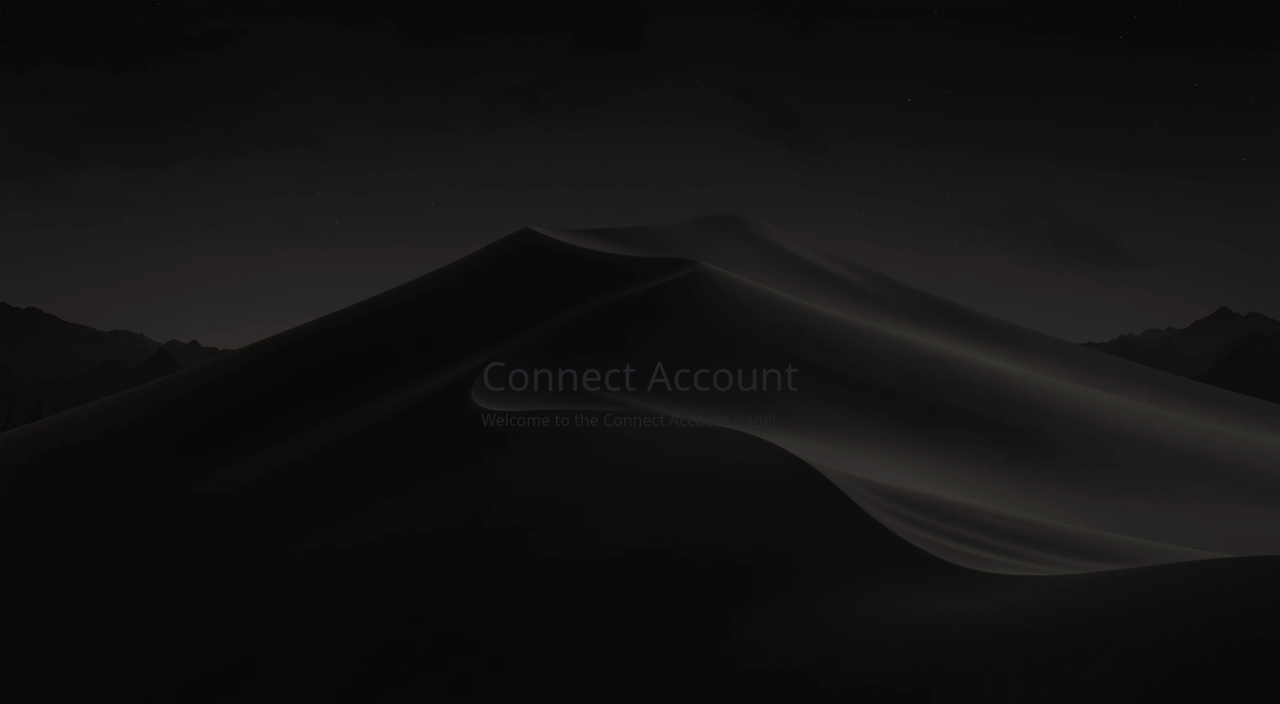
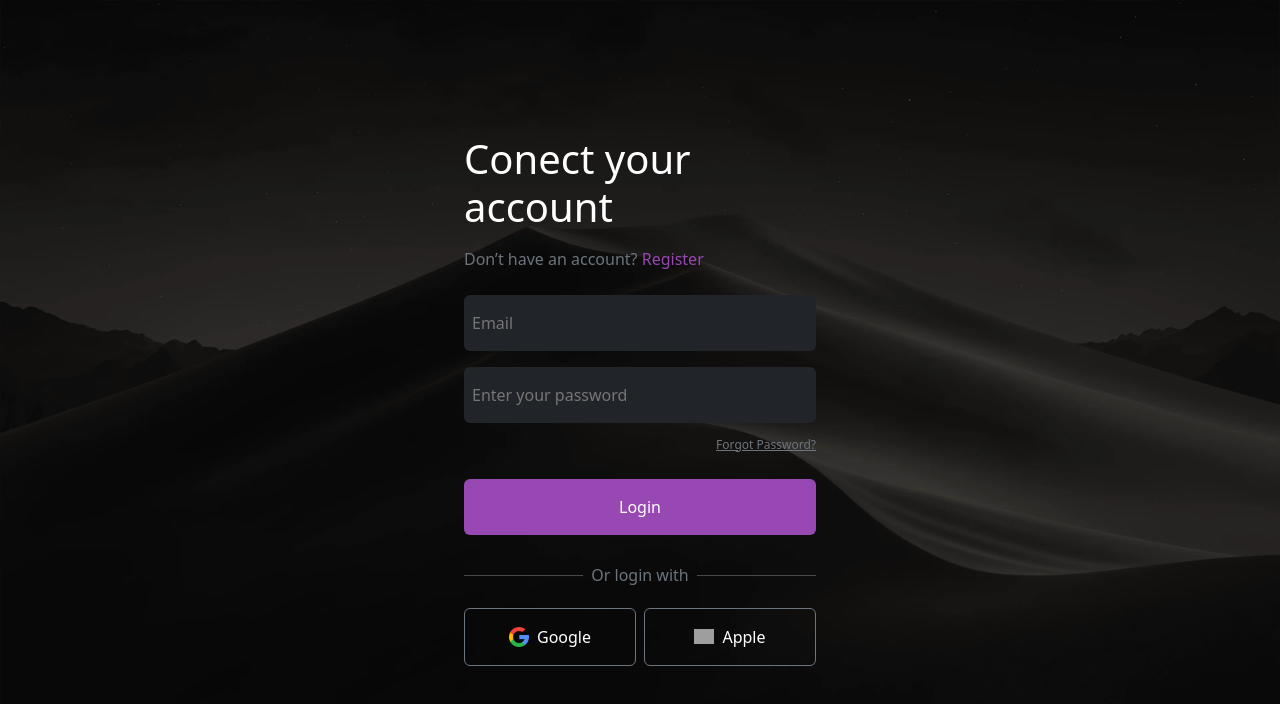
Before and after one commit to NEW-FINCASH/New-Fincash-Frontend, a React (Vite) app: page /connectaccount in a window 1280 px wide. Shown: the top 704 px of the page. Built offline with nearby package versions, Linux system fonts and the light colour scheme; grey boxes are pictures that could not be loaded.

Commit message:
feat: enhance Connect Account page with form validation and social login options

```diff
--- a/src/pages/ConnectAccount.tsx
+++ b/src/pages/ConnectAccount.tsx
@@ -1,9 +1,122 @@
+import React, { useState } from "react";
+
 export default function ConnectAccount() {
+  const [formData, setFormData] = useState({
+    email: "",
+    password: "",
+  });
 
-    return (
-        <div>
-        <h1>Connect Account</h1>
-        <p>Welcome to the Connect Account page!</p>
+  const [errors, setErrors] = useState<Partial<typeof formData>>({});
+
+  const handleChange = (e: React.ChangeEvent<HTMLInputElement>) => {
+    const { name, value } = e.target;
+    setFormData((prev) => ({ ...prev, [name]: value }));
+    setErrors((prev) => ({ ...prev, [name]: "" }));
+  };
+
+  const validate = () => {
+    const newErrors: Partial<typeof formData> = {};
+    if (!formData.email.trim()) {
+      newErrors.email = "Email is required.";
+    } else if (!/\S+@\S+\.\S+/.test(formData.email)) {
+      newErrors.email = "Invalid email format.";
+    }
+    if (!formData.password) newErrors.password = "Password is required.";
+
+    setErrors(newErrors);
+    return Object.keys(newErrors).length === 0;
+  };
+
+  const handleSubmit = (e: React.FormEvent<HTMLFormElement>) => {
+    e.preventDefault();
+    if (validate()) {
+      console.log("Login data:", formData);
+      // Lógica de login aqui
+    }
+  };
+
+  return (
+    <div className="d-flex flex-column justify-content-center align-items-center vh-100">
+      <form
+        onSubmit={handleSubmit}
+        className="p-4 text-white fw-regular"
+        style={{ width: "100%", maxWidth: "400px" }}
+        noValidate
+      >
+        <h1 className="mb-3 fw-light">Conect your account</h1>
+
+        <span className="d-block mb-4 text-secondary">
+          Don’t have an account?{" "}
+          <a href="./CreateAccount" style={{ color: "#9848B3", textDecoration: "none" }}>
+            Register
+          </a>
+        </span>
+
+        <div className="mb-3">
+          <input
+            name="email"
+            value={formData.email}
+            onChange={handleChange}
+            className={`bg-dark w-100 py-3 px-2 rounded border-0 text-white fw-light ${errors.email ? "border border-danger" : ""}`}
+            type="email"
+            placeholder="Email"
+          />
+          {errors.email && <small className="text-danger" style={{ fontSize: "10px" }}>{errors.email}</small>}
         </div>
-    );
+
+        <div className="mb-2">
+          <input
+            name="password"
+            value={formData.password}
+            onChange={handleChange}
+            className={`bg-dark w-100 py-3 px-2 rounded border-0 text-white fw-light ${errors.password ? "border border-danger" : ""}`}
+            type="password"
+            placeholder="Enter your password"
+          />
+          {errors.password && <small className="text-danger" style={{ fontSize: "10px" }}>{errors.password}</small>}
+        </div>
+
+        <div className="mb-4 text-end">
+          <a href="./ForgotPassword" className="text-secondary" style={{ fontSize: "12px" }}>
+            Forgot Password?
+          </a>
+        </div>
+
+        <button
+          type="submit"
+          className="btn btn-primary w-100 py-3 mb-4"
+          style={{ backgroundColor: "#9848B3", border: "none" }}
+        >
+          Login
+        </button>
+
+        <div className="d-flex align-items-center mb-3 gap-2">
+          <hr className="flex-grow-1" />
+          <span className="text-secondary">Or login with</span>
+          <hr className="flex-grow-1" />
+        </div>
+
+        <div className="row gx-2">
+          <div className="col-6">
+            <button
+              type="button"
+              className="w-100 text-center bg-transparent border border-secondary py-3 px-2 rounded text-white fw-light d-flex align-items-center justify-content-center gap-2"
+            >
+              <img src="/assets/google.png" alt="Google" style={{ width: "20px" }} />
+              Google
+            </button>
+          </div>
+          <div className="col-6">
+            <button
+              type="button"
+              className="w-100 text-center bg-transparent border border-secondary py-3 px-2 rounded text-white fw-light d-flex align-items-center justify-content-center gap-2"
+            >
+              <img src="/assets/apple.png" alt="Apple" style={{ width: "20px" }} />
+              Apple
+            </button>
+          </div>
+        </div>
+      </form>
+    </div>
+  );
 }
```
